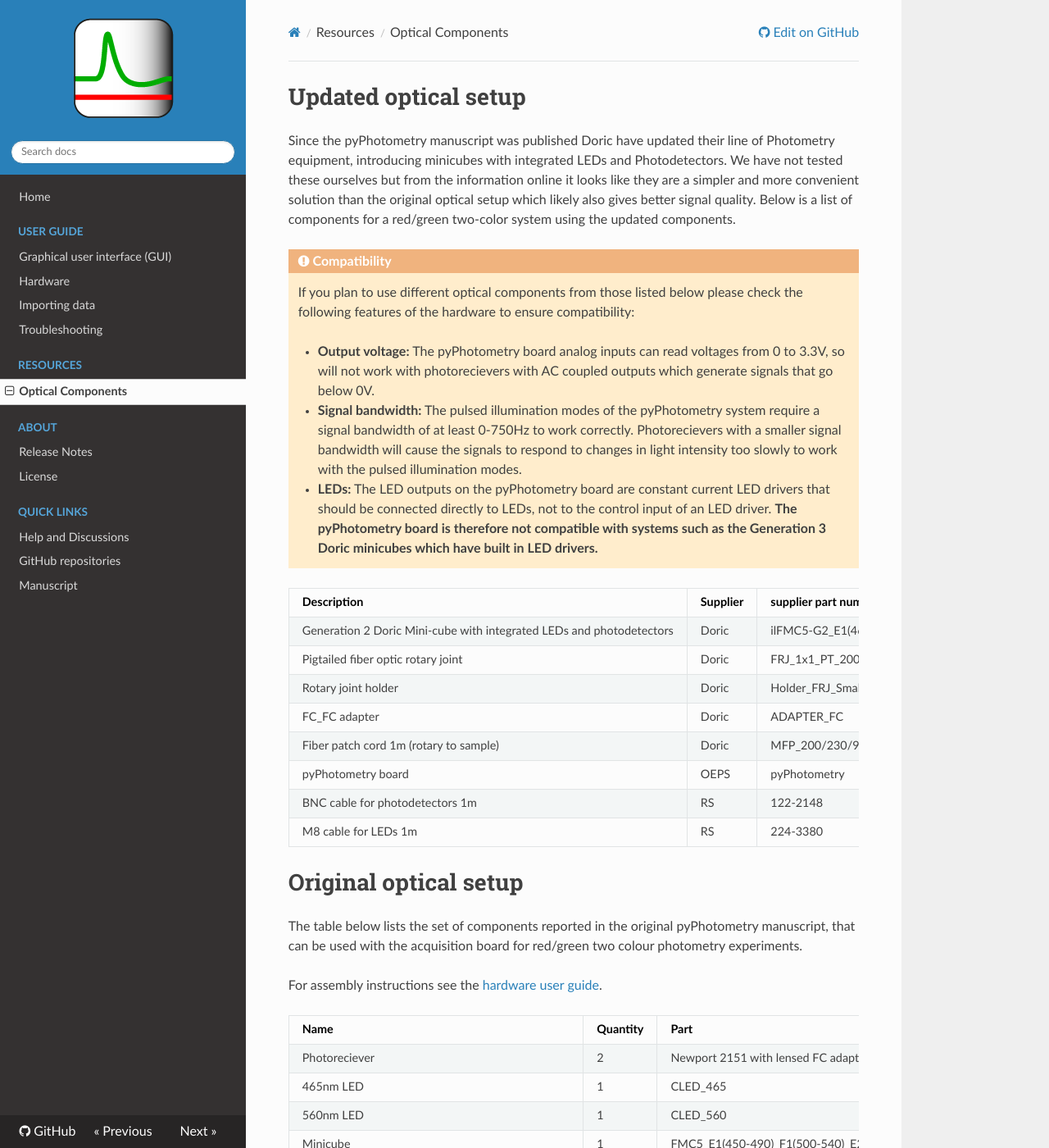
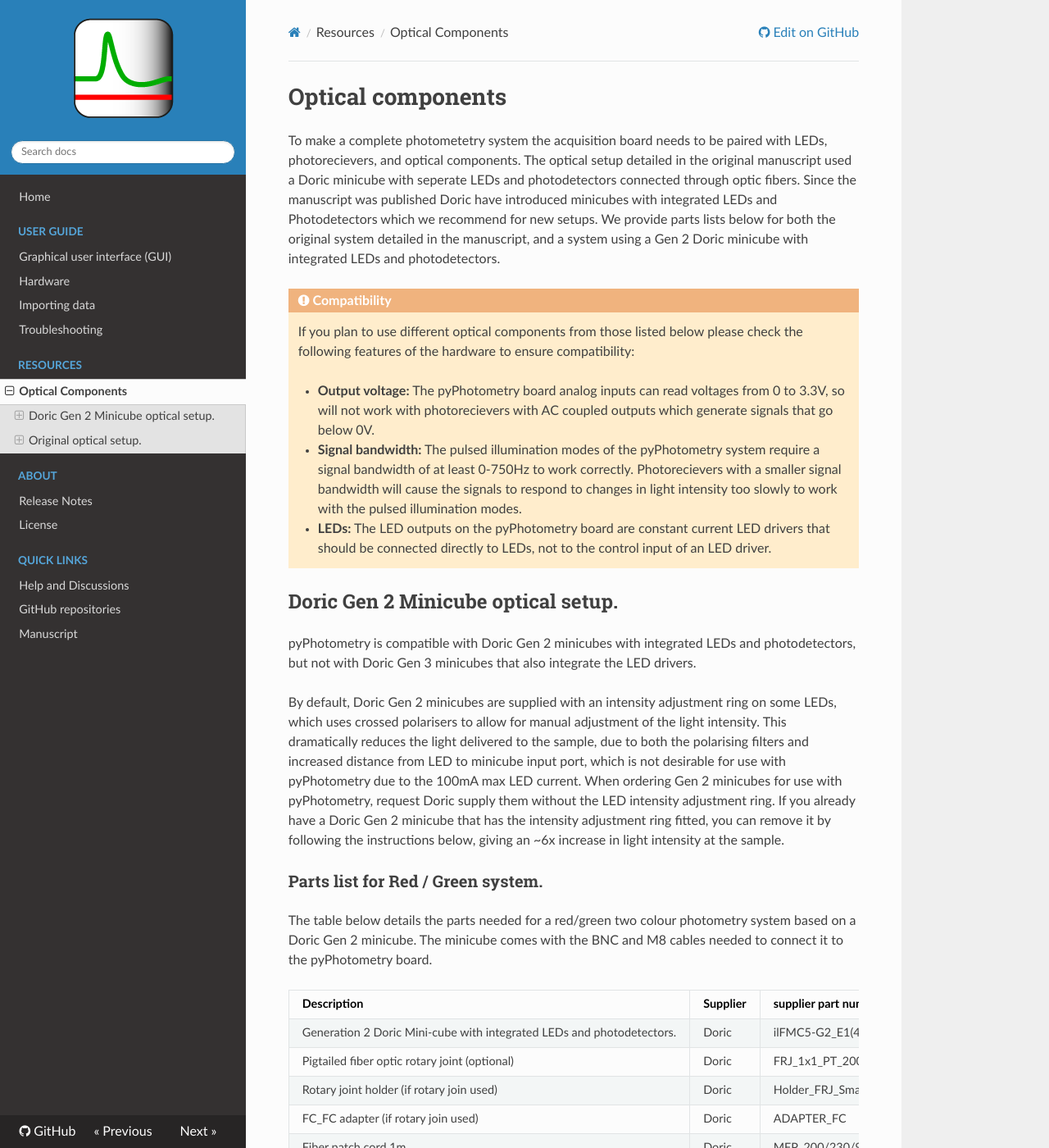
Before and after one commit to pyPhotometry/docs, an MkDocs documentation site: the page built from docs/resources/optical-components.md, in a window 1280 px wide and 1400 px high. Shown: the whole window at 82% size. Built offline with MkDocs 1.6.1, drawn with Linux system fonts in a browser that asks for light colours; nearby versions of some CDN libraries; some of the changed text lies outside the part shown.

Commit message:
- Updated information about optical components.
- Added gitignore

```diff
--- a/docs/resources/optical-components.md
+++ b/docs/resources/optical-components.md
@@ -1,6 +1,6 @@
-# Updated optical setup
+# Optical components
 
-Since the pyPhotometry manuscript was published Doric have updated their line of Photometry equipment, introducing minicubes with integrated LEDs and Photodetectors.  We have not tested these ourselves but from the information online it looks like they are a simpler and more convenient solution than the original optical setup which likely also gives better signal quality.  Below is a list of components for a red/green two-color system using the updated components.
+To make a complete photometetry system the acquisition board needs to be paired with LEDs, photorecievers, and optical components.  The optical setup detailed in the original manuscript used a Doric minicube with seperate LEDs and photodetectors connected through optic fibers.  Since the  manuscript was published Doric have introduced minicubes with integrated LEDs and Photodetectors which we recommend for new setups.  We provide parts lists below for both the original system detailed in the manuscript, and a system using a Gen 2 Doric minicube with integrated LEDs and photodetectors.
 
 !!! warning "Compatibility"
 
@@ -10,24 +10,37 @@ Since the pyPhotometry manuscript was published Doric have updated their line of
 
     - **Signal bandwidth:**  The pulsed illumination modes of the pyPhotometry system require a signal bandwidth of at least 0-750Hz to work correctly. Photorecievers with a smaller signal bandwidth will cause the signals to respond to changes in light intensity too slowly to work with the pulsed illumination modes.
 
-    - **LEDs:**  The LED outputs on the pyPhotometry board are constant current LED drivers that should be connected directly to LEDs, not to the control input of an LED driver.  **The pyPhotometry board is therefore not compatible with systems such as the Generation 3 Doric minicubes which have built in LED drivers.**
+    - **LEDs:**  The LED outputs on the pyPhotometry board are constant current LED drivers that should be connected directly to LEDs, not to the control input of an LED driver.
 
-| Description                                       | Supplier | supplier part number                                        | Quanitity |
-| ------------------------------------------------- | -------- | ----------------------------------------------------------- | --------- |
-| Generation 2 Doric Mini-cube with integrated LEDs and photodetectors | Doric    | ilFMC5-G2_E1(460-490)_F1(500-540)_E2(555-570)_F2(580-680)_S | 1         |
-| Pigtailed fiber optic rotary joint                | Doric    | FRJ_1x1_PT_200-0.57_1m_FCM_0.15m_FCM                        | 1         |
-| Rotary joint holder                               | Doric    | Holder_FRJ_Small                                            | 1         |
-| FC_FC adapter                                     | Doric    | ADAPTER_FC                                                  | 1         |
-| Fiber patch cord 1m  (rotary to sample)           | Doric    | MFP_200/230/900-0.57_1m_FC-MF1.25(F)_LAF                    | 1         |
-| pyPhotometry board                                | OEPS     | pyPhotometry                                                | 1         |
-| BNC cable for photodetectors 1m                   | RS       | 122-2148                                                    | 2         |
-| M8 cable for LEDs 1m                              | RS       | 224-3380                                                    | 2         |
+## Doric Gen 2 Minicube optical setup.
 
-# Original optical setup
+pyPhotometry is compatible with Doric Gen 2 minicubes with integrated LEDs and photodetectors, but not with Doric Gen 3 minicubes that also integrate the LED drivers.
 
-The table below lists the set of components reported in the original pyPhotometry manuscript, that can be used with the acquisition board for red/green two colour photometry experiments.
+By default, Doric Gen 2 minicubes are supplied with an intensity adjustment ring on some LEDs, which uses crossed polarisers to allow for manual adjustment of the light intensity.  This dramatically reduces the light delivered to the sample, due to both the polarising filters and increased distance from LED to minicube input port, which is not desirable for use with pyPhotometry due to the 100mA max LED current.  When ordering Gen 2 minicubes for use with pyPhotometry, request Doric supply them without the LED intensity adjustment ring.  If you already have a Doric Gen 2 minicube that has the intensity adjustment ring fitted, you can remove it by following the instructions below, giving an ~6x increase in light intensity at the sample.
 
-For assembly instructions see the [hardware user guide](../user-guide/hardware.md#assembly-instructions).
+### Parts list for Red / Green system.
+
+The table below details the parts needed for a red/green two colour photometry system based on a Doric Gen 2 minicube.  The minicube comes with the BNC and M8 cables needed to connect it to the pyPhotometry board.
+
+| Description                                                  | Supplier | supplier part number                                        | Quanitity |
+| ------------------------------------------------------------ | -------- | ----------------------------------------------------------- | --------- |
+| Generation 2 Doric Mini-cube with integrated LEDs and photodetectors. | Doric    | ilFMC5-G2_E1(460-490)_F1(500-540)_E2(555-570)_F2(580-680)_S | 1         |
+| Pigtailed fiber optic rotary joint (optional)                | Doric    | FRJ_1x1_PT_200-0.57_1m_FCM_0.15m_FCM                        | 1         |
+| Rotary joint holder (if rotary join used)                    | Doric    | Holder_FRJ_Small                                            | 1         |
+| FC_FC adapter (if rotary join used)                          | Doric    | ADAPTER_FC                                                  | 1         |
+| Fiber patch cord 1m                                          | Doric    | MFP_200/230/900-0.57_1m_FC-MF1.25(F)_LAF                    | 1         |
+| pyPhotometry board                                           | OEPS     | pyPhotometry                                                | 1         |
+
+
+### Doric Gen 2 minicube LED intensity adjustment ring removal.
+
+The modification is straighforward but will void the warranty on the LED module.
+
+![ring_removal](../media/ring_removal_instructions.png)
+
+## Original optical setup.
+
+The table below lists the set of components for the red/green two colour photometry system reported in the original pyPhotometry manuscript, based on a Doric minicube with seperate LEDs and photorecievers.
 
 | Name                                                 | Quantity | Part                                                   | Supplier |
 | ---------------------------------------------------- | -------- | ------------------------------------------------------ | -------- |
@@ -51,3 +64,28 @@ For assembly instructions see the [hardware user guide](../user-guide/hardware.m
 | M3 screw   10mm                                      | 4        | 660-4636                                               | RS       |
 | M3   spacer 3mm                                      | 4        | 161-3676                                               | RS       |
 | M6 x   45mm                                          | 2        | 468-0133                                               | RS       |
+
+
+### Assembly instructions.
+
+The optical components are positioned and connected as indicated below:
+
+![pyPhotometry GUI](../media/optical_parts_diagram.jpg)
+
+Attach the minicube to the optical breadboard using the clamp (CL3/M) and 45mm M6 bolts.
+
+Attach the acquisition board to the breadboard using the M6-M3 screw adaptors, M3 spacers and 10mm M3 screws.  Screw the adaptors into the breadboard, then attach the acquisition board with the spacers between the board and the adaptors.
+
+Attach the Newport photorecievers to the breadboard using the pillars (TRP14/M), clamping forks (MSC2) and 12mm M6 bolts.
+
+Attach the LEDs to the breadboard using the 12mm M6 bolts.
+
+Connect the photorecievers to the minicube using the 30cm, 600um core 0.48NA optic fibers  (MFP_600/630/LWMJ-0.48_0.3m_FCM-FCM)
+
+Connect the LEDs to the minicube using the 30cm, 200um core 0.48NA optic fibers (MFP_200/220/LWMJ-0.48_0.3m_FCM-FCM)
+
+Connect the photorecivers to the acquisition board analog inputs using the 30cm BNC cables.
+
+Connect the LEDs to the acquisition board LED outputs using their built in cables.  It is not necessary to connect the power supplies for the LED cooling fans as the maximum current output by the acquisition board is only 10% of the LEDs rated current.
+
+Connect the pigtailed rotary joint to the sample port of the minicube and connect the fiber patchcord to the rotary joint using the FC-FC adapter.
```
Also changed, not shown: docs/user-guide/hardware.md (+10 -44 lines), docs/media/ring_removal_instructions.png (added), 1 other file.
